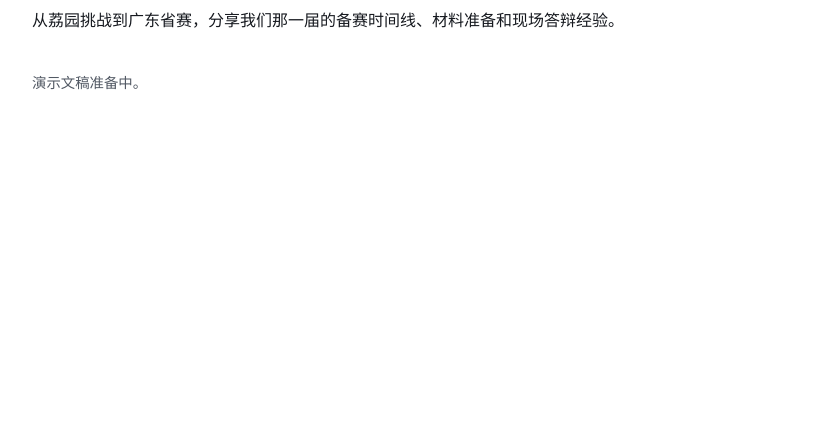
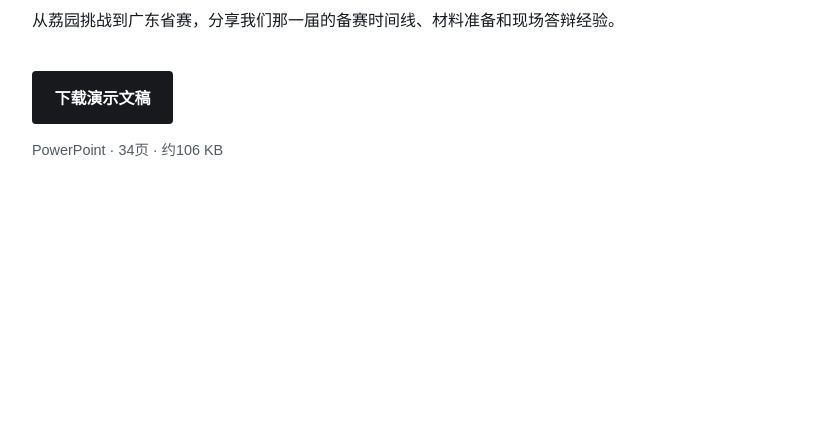
Before and after one commit to uuoov/challenge-cup-sharing, a plain HTML site: page index.html in a window 1280 px wide. Shown: the part 352-800 px from the top of the page, without its empty margins (224-1055 px from the left). Drawn offline with Linux system fonts and the light colour scheme.

Commit message:
发布34页挑战杯经验分享PPT（无演讲者备注）

```diff
--- a/index.html
+++ b/index.html
@@ -23,7 +23,8 @@
     <header><span>梁志聪 · 深圳大学</span><time datetime="2026-11-21">2026.11.21</time></header>
     <h1>挑战杯备赛经验分享</h1>
     <p>从荔园挑战到广东省赛，分享我们那一届的备赛时间线、材料准备和现场答辩经验。</p>
-    <small>演示文稿准备中。</small>
+    <a href="./challenge-cup-sharing.pptx" download="挑战杯备赛经验分享.pptx">下载演示文稿</a>
+    <small>PowerPoint · 34页 · 约106 KB</small>
   </main>
 </body>
 </html>
```
Also changed, not shown: 1 other file.
